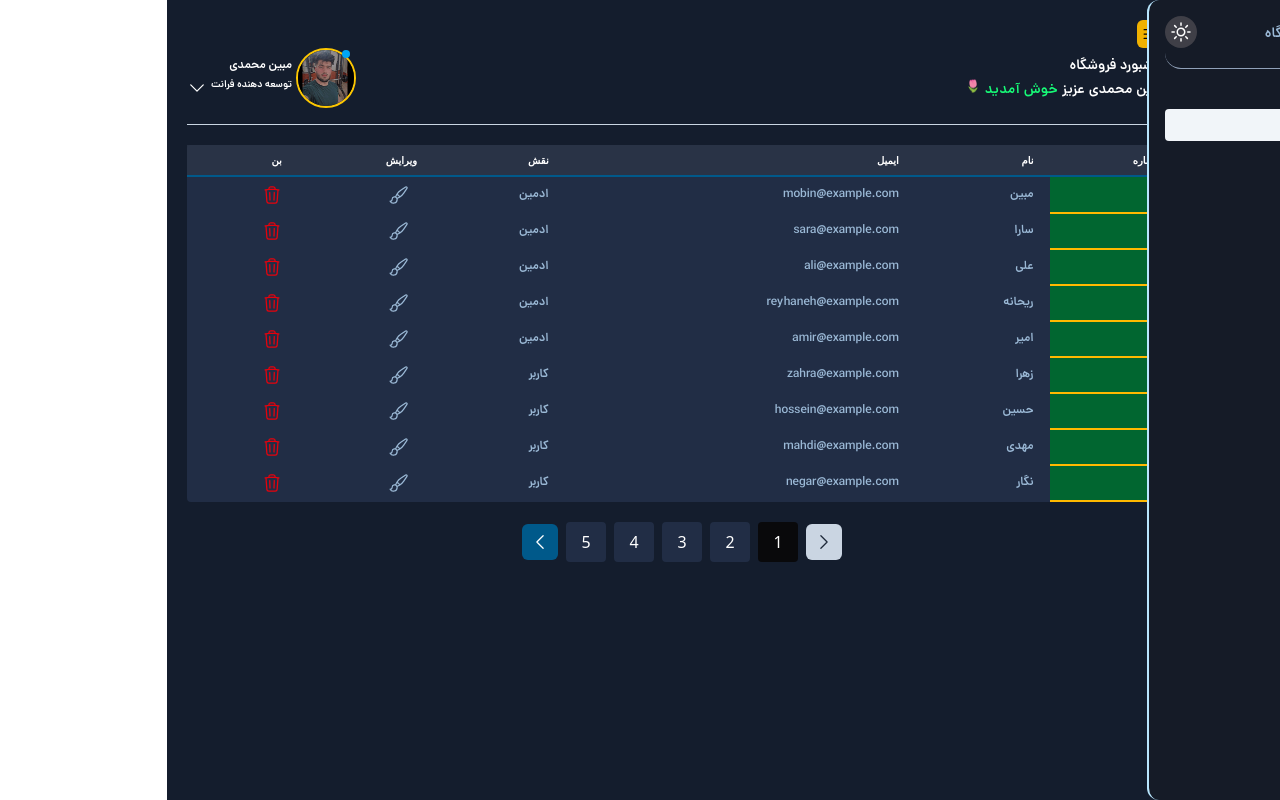
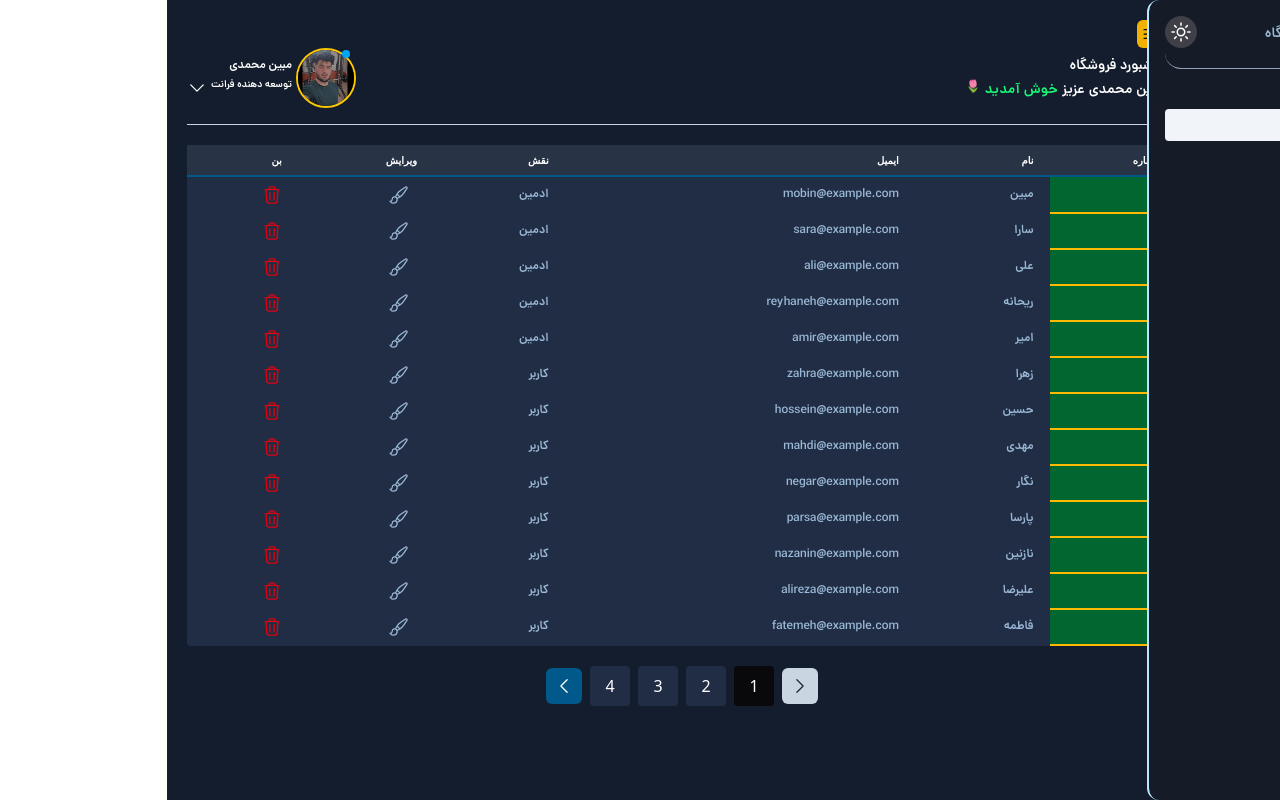
Before and after one commit to mobinmohammadi/pane, a React (Vite) app: page /users in a window 1280 px wide. Built offline with nearby package versions, Linux system fonts and the light colour scheme.

Commit message:
fkjvdffn

```diff
--- a/src/assets/Components/TableDataCustom/TableDataCustom.tsx
+++ b/src/assets/Components/TableDataCustom/TableDataCustom.tsx
@@ -5,7 +5,7 @@ import { log } from "node:console";
 
 export default function TableDataCustom() {
   const [currentPage, setCurrentPage] = useState<number>(1);
-  const [rowPageShow, setRowPageShow] = useState<number>(9);
+  const [rowPageShow, setRowPageShow] = useState<number>(13);
 
   const totalPage = Math.ceil(users.length / rowPageShow);
 
```
